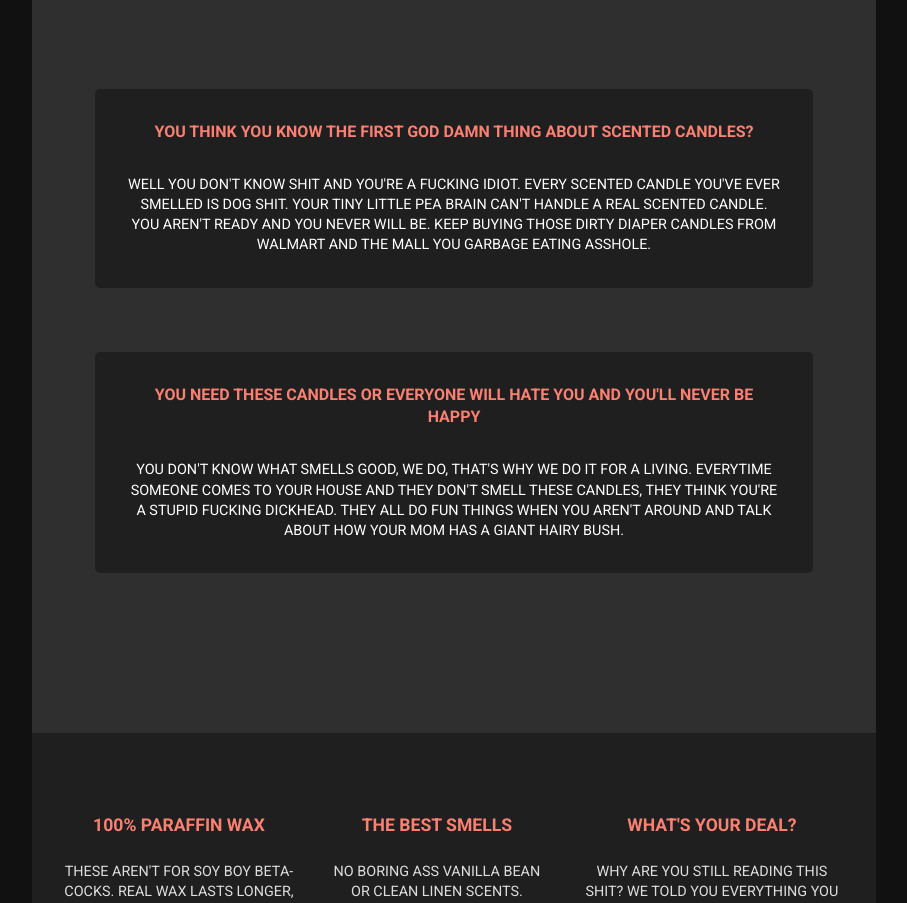
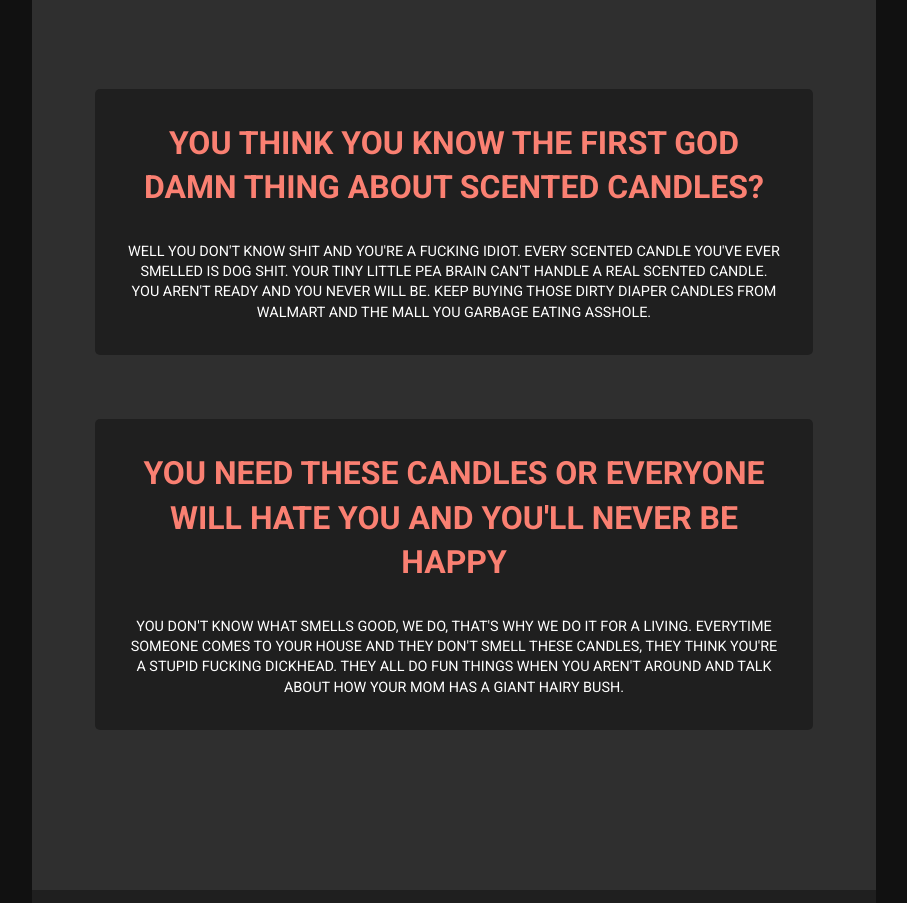
Before and after one commit to PaStar98/candles-shop, a React (Create React App) app: page / in a window 1280 px wide. Shown: the part 780-1683 px from the top of the page, without its empty margins (186-1093 px from the left). Built offline with nearby package versions, Linux system fonts and the light colour scheme.

Commit message:
added more configurable header option you can choose which tag to use h1 <-> h5

```diff
--- a/src/components/Layout/HeaderCard/HeaderCard.js
+++ b/src/components/Layout/HeaderCard/HeaderCard.js
@@ -1,10 +1,21 @@
 import styles from './HeaderCard.module.scss';
 
 const HeaderCard = props => {
+  const { h5, h4, h3, h2, h1, header, text } = props;
+
+  // FIXME: THERE MUST BE BETTER WAY TO DO IT
+  let headerType;
+  if (h5) headerType = <h5>{header}</h5>;
+  else if (h4) headerType = <h4>{header}</h4>;
+  else if (h3) headerType = <h3>{header}</h3>;
+  else if (h2) headerType = <h2>{header}</h2>;
+  else if (h1) headerType = <h1>{header}</h1>;
+  else headerType = <h5>{header}</h5>;
+
   return (
-    <header className={props.className}>
-      <h4>{props.header}</h4>
-      <span>{props.text}</span>
+    <header className={`${styles.header} ${props.className}`}>
+      <h4>{headerType}</h4>
+      <span>{text}</span>
     </header>
   );
 };
--- a/src/components/Layout/HeaderCard/HeaderCard.module.scss
+++ b/src/components/Layout/HeaderCard/HeaderCard.module.scss
@@ -0,0 +1,20 @@
+@import './store/variables';
+
+.header {
+  display: flex;
+  flex-direction: column;
+  gap: 1.5rem;
+  text-align: center;
+  padding: 3rem;
+  margin: auto;
+  width: 75%;
+
+  h5,
+  h4,
+  h3,
+  h2,
+  h1 {
+    font-size: 2rem;
+    color: $primary-color;
+  }
+}
```
